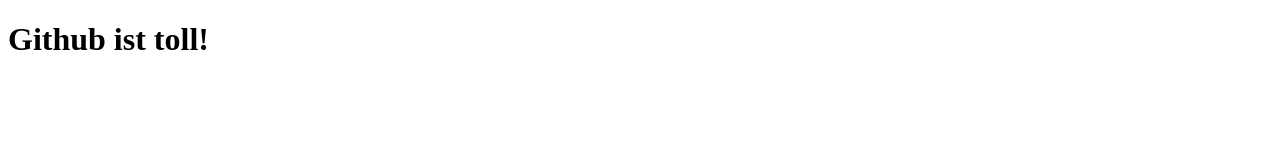
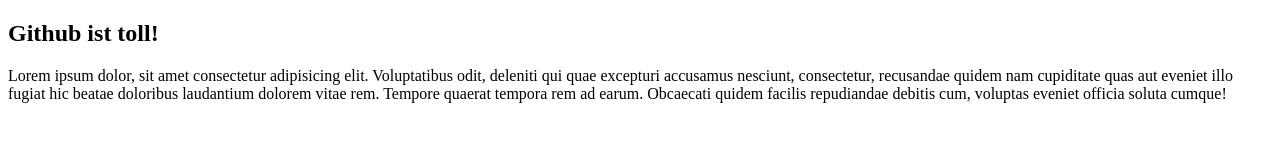
Before and after one commit to CatalinBarbu/Tag_27, a plain HTML site: page index.html in a window 1280 px wide. Drawn offline with Linux system fonts and the light colour scheme.

Commit message:
changes in dev branch

```diff
--- a/index.html
+++ b/index.html
@@ -7,6 +7,16 @@
     <title>Document</title>
   </head>
   <body>
-    <h1>Github ist toll!</h1>
+    <section>
+      <h1>Github ist toll!</h1>
+      <p>
+        Lorem ipsum dolor, sit amet consectetur adipisicing elit. Voluptatibus
+        odit, deleniti qui quae excepturi accusamus nesciunt, consectetur,
+        recusandae quidem nam cupiditate quas aut eveniet illo fugiat hic beatae
+        doloribus laudantium dolorem vitae rem. Tempore quaerat tempora rem ad
+        earum. Obcaecati quidem facilis repudiandae debitis cum, voluptas
+        eveniet officia soluta cumque!
+      </p>
+    </section>
   </body>
 </html>
```
